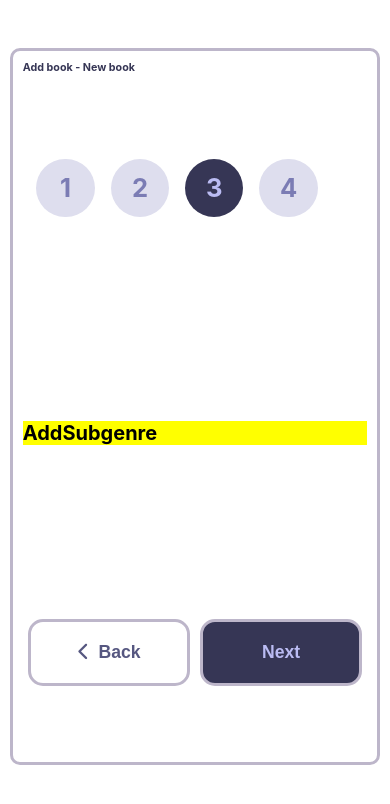
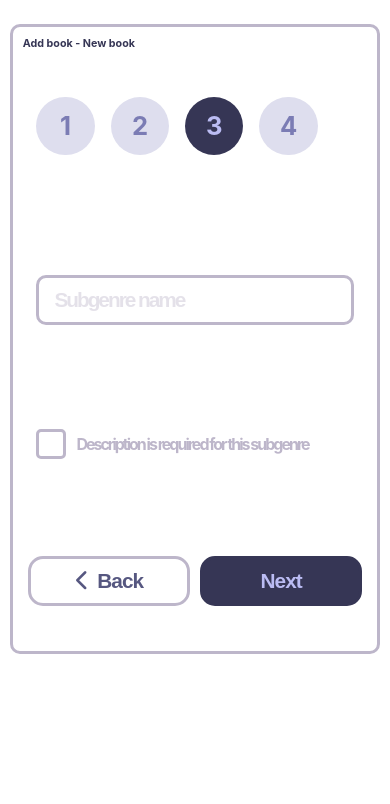
Before and after one commit to tatjama/vortex-app, a React (Create React App) app: page /addSubgenre in a window 390 px wide. Shown: the top 804 px of the page. Built offline with nearby package versions, Linux system fonts and the light colour scheme.

Commit message:
Create AddNewSubgenre

```diff
--- a/src/components/layout/Footer.module.css
+++ b/src/components/layout/Footer.module.css
@@ -1,6 +1,11 @@
 .footer{
-    height: 200px;
+    height: 170px;
     display: flex;
     align-items: center;
     justify-content: flex-end;
 }
+@media screen and (max-width:800px) {
+    .footer{
+        height: 120px;
+    }
+}
--- a/src/components/layout/Header.module.css
+++ b/src/components/layout/Header.module.css
@@ -1,10 +1,15 @@
 .header{
     height: 30vh;
+    margin-bottom: 20px;
 }
 .title{
     font-size: 1rem;
 }
-@media screen and (max-width: 768px){
+@media screen and (max-width: 800px){
+    .header{
+        height: 20vh;
+        margin-bottom: 10px;
+    }
     .title{
         font-size: 0.67rem;
     }
--- a/src/components/layout/Layout.module.css
+++ b/src/components/layout/Layout.module.css
@@ -15,11 +15,10 @@
 }
 
 .main{
-    background-color: yellow;
     height: 100%;
 }
 .main button{
-    padding: 30px;
+    padding: 30px 10px;
 }
 
 @media screen and (max-width:1000px) {
@@ -27,10 +26,19 @@
         padding: 10px;
         width: 95%;
     }
+}
 
-}
 @media screen and (max-width:800px) {
     .main button{
-        padding: 25px;
+        padding: 25px 10px;
     }
 }
+@media screen and (max-width:500px) {
+    .container{
+        margin: 1.5rem auto;
+        min-height: 630px;
+    }
+    .main button{
+        padding: 20px 10px;
+    }
+}
--- a/src/index.css
+++ b/src/index.css
@@ -15,11 +15,12 @@ body {
   -moz-osx-font-smoothing: grayscale;
 }
 button{
-  padding: 20px;
+  padding: 20px 10px;
   margin: 20px 1.5%;
   width: 22%;
   font-size: 1.6rem;
   line-height: 1.6rem;
+  letter-spacing: -1px;
   font-weight: bold;
   cursor: pointer;
   background-color: transparent;
@@ -40,15 +41,52 @@ i{
 .btn{
   color: rgb(86, 87, 128);
 }
+.btn:hover{
+  background-color: rgb(222, 222, 238);
+}
 .btn_active{
   color: rgb(187, 188, 243);
   background-color:rgb(54, 54, 85);
+  border: 3px solid rgb(54, 54, 85);
+}
+.btn_active:hover{
+  background-color: black;
+  color: white;
 }
 .active span{
   color: rgb(54, 54, 85);
 }
 h2{
   color: rgb(54, 54, 85);
+}
+
+form{
+  color: rgb(189, 182, 202);
+}
+
+input{
+  height: 80px;
+  font-size: 2rem;
+  font-weight: bold;
+  color: rgb(54, 54, 85);
+  padding: 10px 20px;
+  margin: 10px 0;
+  border-radius: 10px;
+  outline: none;
+  border: 4px solid rgb(189, 182, 202);
+  -webkit-border-radius: 10px;
+  -moz-border-radius: 10px;
+  -ms-border-radius: 10px;
+  -o-border-radius: 10px;
+}
+input::placeholder{
+  font-weight: bold;
+  letter-spacing: -2px;
+  opacity: 0.4;
+  color:rgb(189, 182, 202);
+}
+input[type="text"]{
+  width: 100%;
 }
 
 @media screen and (max-width: 800px) {
@@ -65,6 +103,19 @@ h2{
 @media screen and (max-width: 500px) {
   button{
     width: 47%;
-    font-size: 1.1rem;
+    padding: 12px 10px;
+    margin: 10px 1.5%;
+  }
+  input{
+    height: 50px;
+    font-size: 1.3rem;
+    padding: 7px 15px;
+    margin: 10px 0;
+    border-radius: 10px;
+    border: 3px solid rgb(189, 182, 202);
+    -webkit-border-radius: 10px;
+    -moz-border-radius: 10px;
+    -ms-border-radius: 10px;
+    -o-border-radius: 10px;
   }
 }
--- a/src/pages/addSubgenre/AddSubgenre.jsx
+++ b/src/pages/addSubgenre/AddSubgenre.jsx
@@ -1,8 +1,31 @@
+import { useState } from 'react';
+import classes from './AddSubgenre.module.css';
 const AddSubgenre = () => {
+
+    const [ subgenreName, setSubgenreName ] = useState('');
+    const [ isDescription, setIsDescription ] = useState(false);
+
+    /*const handleChange = (event) => {
+        console.log(event.target.value);
+        setSubgenreName(event.target.value);
+    }*/
+
     return (
-        <div>
-            <h1>AddSubgenre</h1>
-        </div>
+        <form className={classes.form}>
+            <input
+                type = "text"
+                placeholder = "Subgenre name"
+                name = "subgenreName"
+                value = {subgenreName}
+                onChange={(e) => {setSubgenreName(e.target.value)}}
+            />
+
+            <label className={classes.checkbox_container}>
+                Description is required for this subgenre
+                <input type = "checkbox" checked = {isDescription} onChange = {() => setIsDescription(!isDescription)}/>
+                <span className={classes.checkmark}></span>
+            </label>
+        </form>
     )
 }
 
--- a/src/pages/addSubgenre/AddSubgenre.module.css
+++ b/src/pages/addSubgenre/AddSubgenre.module.css
@@ -0,0 +1,125 @@
+.form{
+    padding: 0 3.5vw;
+    display: flex;
+    flex-direction: column;
+    justify-content: space-between;
+    height: 100%;
+    min-height: 200px;
+}
+
+/* Customize the label (the container) */
+.checkbox_container {
+    display: block;
+    position: relative;
+    padding-left: 70px;
+    margin-bottom: 12px;
+    cursor: pointer;
+    font-size: 1.8rem;
+    font-weight: bold;
+    letter-spacing: -2px;
+    line-height: 50px;
+    -webkit-user-select: none;
+    -moz-user-select: none;
+    -ms-user-select: none;
+    user-select: none;
+  }
+
+  /* Hide the browser's default checkbox */
+  .checkbox_container input {
+    position: absolute;
+    opacity: 0;
+    cursor: pointer;
+    height: 0;
+    width: 0;
+  }
+
+  /* Create a custom checkbox */
+  .checkmark {
+    position: absolute;
+    top: 0;
+    left: 0;
+    height: 50px;
+    width: 50px;
+    border: 4px solid rgb(189, 182, 202);
+    border-radius:10px;
+    -webkit-border-radius:10px;
+    -moz-border-radius:10px;
+    -ms-border-radius:10px;
+    -o-border-radius:10px;
+}
+
+  /* On mouse-over, add a grey background color */
+  .checkbox_container:hover input ~ .checkmark {
+    background-color: rgba(222, 222, 238);
+  }
+
+  /* When the checkbox is checked, add a blue background */
+  .checkbox_container input:checked ~ .checkmark {
+    background-color: #2196F3;
+    background-color: rgba(54, 54, 85);
+    border: 3px solid transparent;
+  }
+
+  /* Create the checkmark/indicator (hidden when not checked) */
+  .checkmark:after {
+    content: "";
+    position: absolute;
+    display: none;
+  }
+
+  /* Show the checkmark when checked */
+  .checkbox_container input:checked ~ .checkmark:after {
+    display: block;
+  }
+
+  /* Style the checkmark/indicator */
+  .checkbox_container .checkmark:after {
+    left: 15px;
+    top: 5px;
+    width: 10px;
+    height: 20px;
+    border: solid rgb(187, 188, 243);
+    border-width: 0 5px 5px 0;
+    -webkit-transform: rotate(45deg);
+    -ms-transform: rotate(45deg);
+    transform: rotate(45deg);
+    -moz-transform: rotate(45deg);
+    -o-transform: rotate(45deg);
+}
+
+@media screen and (max-width:800px){
+    .form{
+        min-height: 250px;
+    }
+    .checkbox_container{
+        font-size: 1.3rem;
+    }
+}
+@media screen and (max-width:500px){
+    .form{
+        min-height: 300px;
+        justify-content: space-around;
+    }
+    .checkbox_container{
+        font-size: 1rem;
+        line-height: 30px;
+        padding-left: 40px;
+    }
+    .checkmark {
+        height: 30px;
+        width: 30px;
+        border: 3px solid rgb(189, 182, 202);
+        border-radius:5px;
+        -webkit-border-radius:5px;
+        -moz-border-radius:5px;
+        -ms-border-radius:5px;
+        -o-border-radius:5px;
+}
+    .checkbox_container .checkmark:after {
+        left: 7px;
+        top: 0px;
+        width: 7px;
+        height: 15px;
+        border-width: 0 3px 3px 0;
+    }
+}
--- a/src/pages/subgenre/Subgenre.jsx
+++ b/src/pages/subgenre/Subgenre.jsx
@@ -1,8 +1,42 @@
+import { useState } from 'react';
+//import classes from './Genre.module.css';
+
+import Button from '../../components/button/Button';
+
 const Subgenre = () => {
-    return (
-        <div>
-            <h1>Subgenre</h1>
-        </div>
+
+    const [styleDescription, setStyleDescription] = useState('btn');
+    const [activeButton, setActiveButton] = useState(null);
+    const handleChooseGenre = (id) => {
+        console.log('clicked' + id)
+        //setStyleDescription('btn_active');
+        setActiveButton(id);
+    }
+
+    const arrayOfButtons = ['Subgenre 1', 'Subgenre 2', 'Subgenre 3', 'Subgenre 4', 'Subgenre 5', 'Subgenre 6',
+    'Subgenre 7', 'Subgenre 8',]
+
+    return(
+        <>
+            {
+                arrayOfButtons.map((button, index) => {
+                    return <Button
+                                styleDescription = { (activeButton === index)? 'btn_active': "btn"}
+                                handleChooseGenre = {() => handleChooseGenre(index)}
+                                text = {button}
+                                id = {index}
+                                key = {index}
+                            />
+                })
+            }
+                            <Button
+                                styleDescription = { (activeButton === "addNew")? 'btn_active': "btn"}
+                                handleChooseGenre = {() => handleChooseGenre("addNew")}
+                                text = "Add new"
+                                id = "addNew"
+                                key = "addNew"
+                            />
+        </>
     )
 }
 
```
